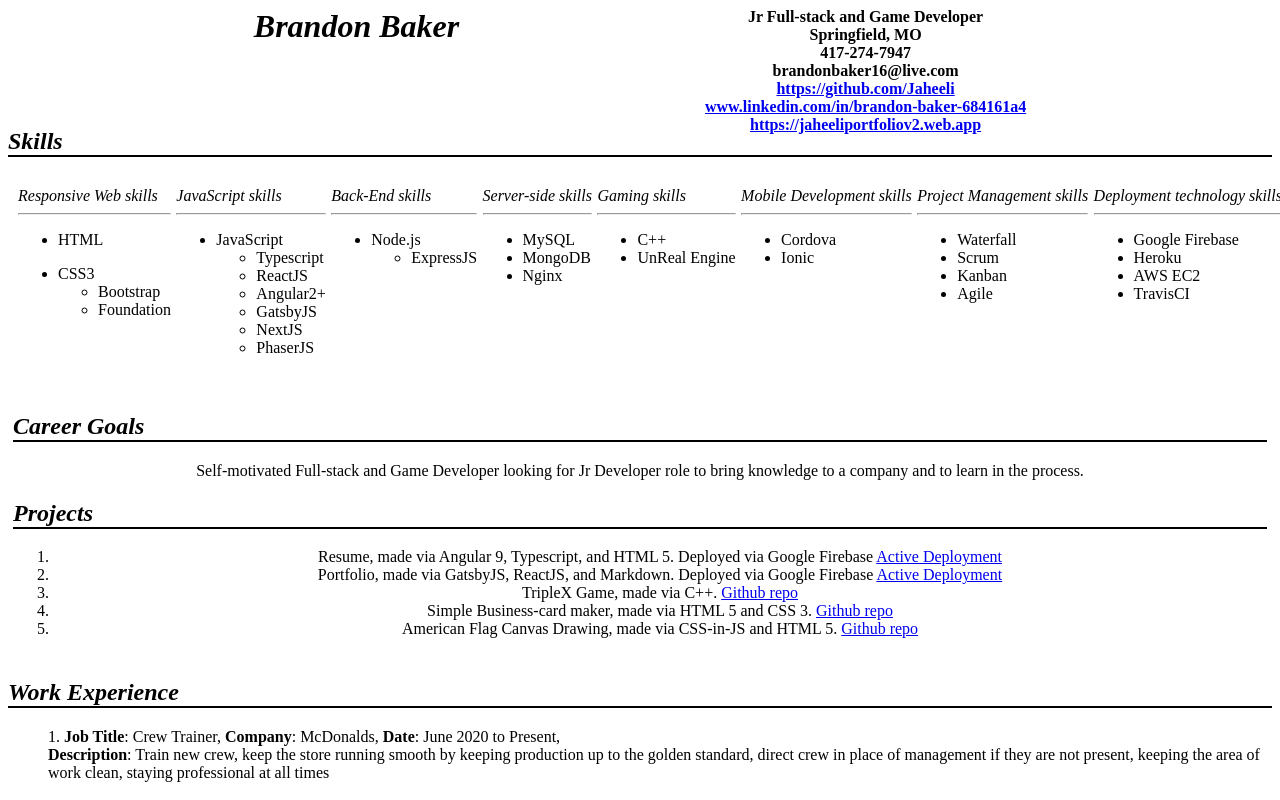
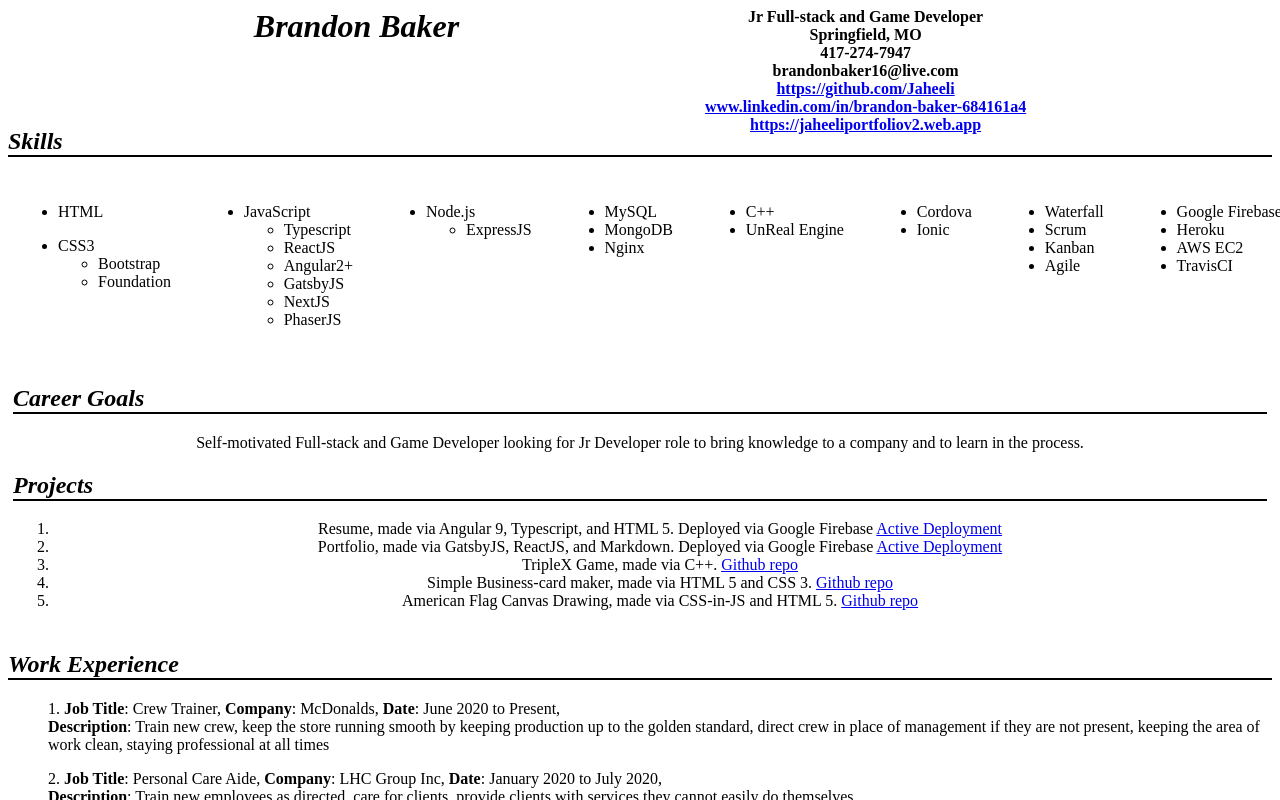
Before and after one commit to Jaheeli/Angular-Resume, an Angular app: page / in a window 1280 px wide. Shown: the top 800 px of the page. Built offline with nearby package versions, Linux system fonts and the light colour scheme.

Commit message:
Responsive Print design

```diff
--- a/src/app/skills/skills.component.css
+++ b/src/app/skills/skills.component.css
@@ -26,3 +26,11 @@ h2 {
 
     }
 }
+
+@media print {
+    .wrapper{
+        display: inline-flex;
+        padding: 10px;
+
+    }
+}
--- a/src/app/skills/skills.component.html
+++ b/src/app/skills/skills.component.html
@@ -3,8 +3,8 @@
 <div class="wrapper">
     <!-- HTML/CSS -->
     <div class="row">
-        <em>Responsive Web skills</em>
-        <hr>
+
+
         <ul>
 
             <li>HTML</li>
@@ -20,8 +20,8 @@
     </div>
     <!-- Javascript Stack -->
     <div class="row">
-        <em>JavaScript skills</em>
-        <hr>
+
+
         <ul>
             <li>JavaScript</li>
             <ul>
@@ -37,8 +37,8 @@
     </div>
     <!-- Back-End  -->
     <div class="row">
-        <em>Back-End skills</em>
-        <hr>
+
+
         <ul>
             <li>Node.js</li>
             <ul>
@@ -48,8 +48,7 @@
     </div>
     <!-- Server-side -->
     <div class="row">
-        <em>Server-side skills</em>
-        <hr>
+
         <ul>
             <li>MySQL</li>
             <li>MongoDB</li>
@@ -58,8 +57,7 @@
     </div>
     <!-- Gaming -->
     <div class="row">
-        <em>Gaming skills</em>
-        <hr>
+
         <ul>
             <li>C++</li>
             <li>UnReal Engine</li>
@@ -67,8 +65,7 @@
     </div>
     <!-- Mobile -->
     <div class="row">
-        <em>Mobile Development skills</em>
-        <hr>
+
         <ul>
             <li>Cordova</li>
             <li>Ionic</li>
@@ -76,8 +73,7 @@
     </div>
     <!-- Project Management -->
     <div class="row">
-        <em>Project Management skills</em>
-        <hr>
+
         <ul>
             <li>Waterfall</li>
             <li>Scrum</li>
@@ -87,8 +83,7 @@
     </div>
     <!-- Deployments -->
     <div class="row">
-        <em>Deployment technology skills</em>
-        <hr>
+
         <ul>
             <li>Google Firebase</li>
             <li>Heroku</li>
```
Also changed, not shown: 1 other file (tests, documents, lock files or other folders).
